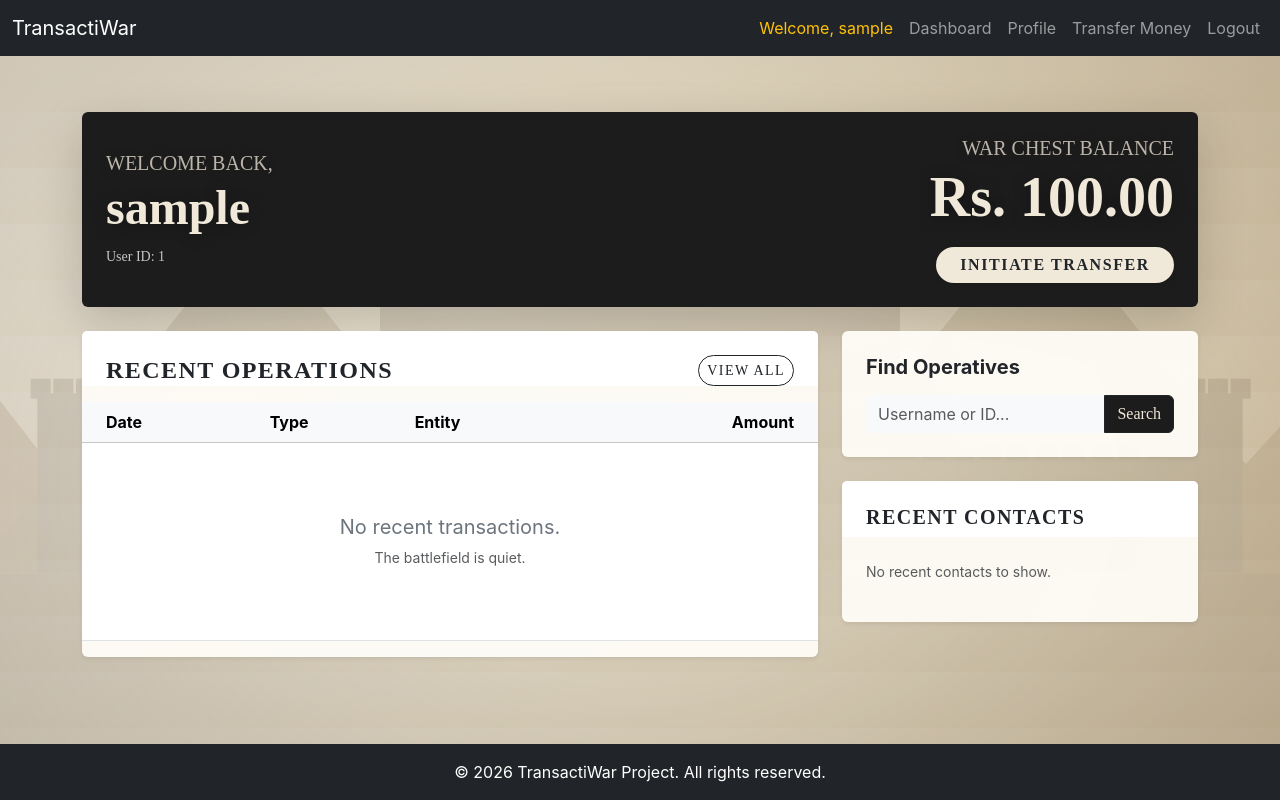
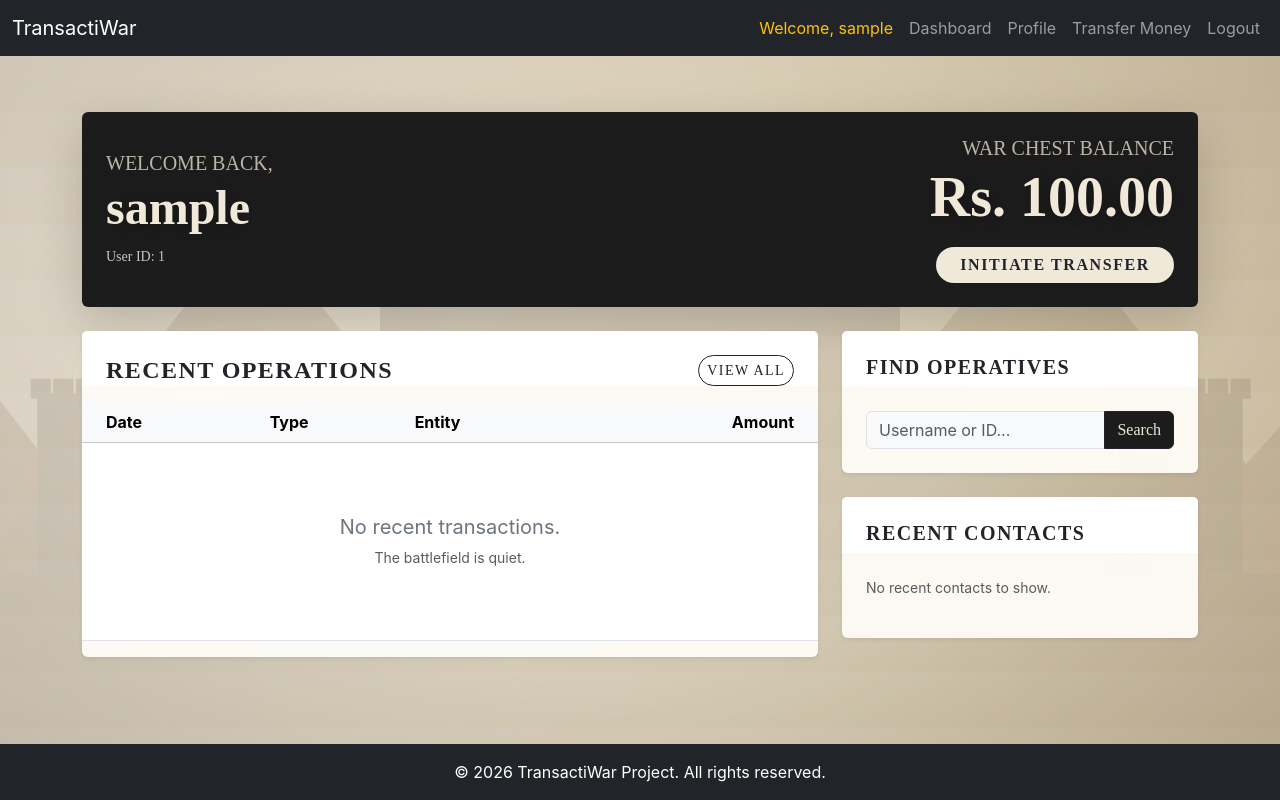
Before and after one commit to ankit-cs25mtech11023/TransactiWar, a PHP site: page /dashboard/index.php in a window 1280 px wide. Run offline with PHP 8.4, Linux system fonts and the light colour scheme; the visitor is signed in with stand-in values (Sample User, id 1); data that the repository does not hold is empty.

Commit message:
Dashboard border

```diff
--- a/dashboard/index.php
+++ b/dashboard/index.php
@@ -325,11 +325,13 @@ include '../includes/header.php';
             <div class="col-lg-4">
                 <!-- Search Section -->
                 <div class="card shadow-sm border-0 mb-4">
+                    <div class="card-header bg-white border-bottom-0 pt-4 px-4 pb-2">
+                        <h5 class="mb-0 text-dark fw-bold font-family-sans-serif">Find Operatives</h5>
+                    </div>
                     <div class="card-body p-4">
-                        <h5 class="fw-bold mb-3 font-family-sans-serif text-dark">Find Operatives</h5>
                         <form action="../profile/view.php" method="GET">
                             <div class="input-group">
-                                <input type="text" name="user" class="form-control bg-light border-0" placeholder="Username or ID..." required>
+                                <input type="text" name="user" class="form-control bg-light" placeholder="Username or ID..." required>
                                 <button type="submit" class="btn btn-dark">Search</button>
                             </div>
                         </form>
```
